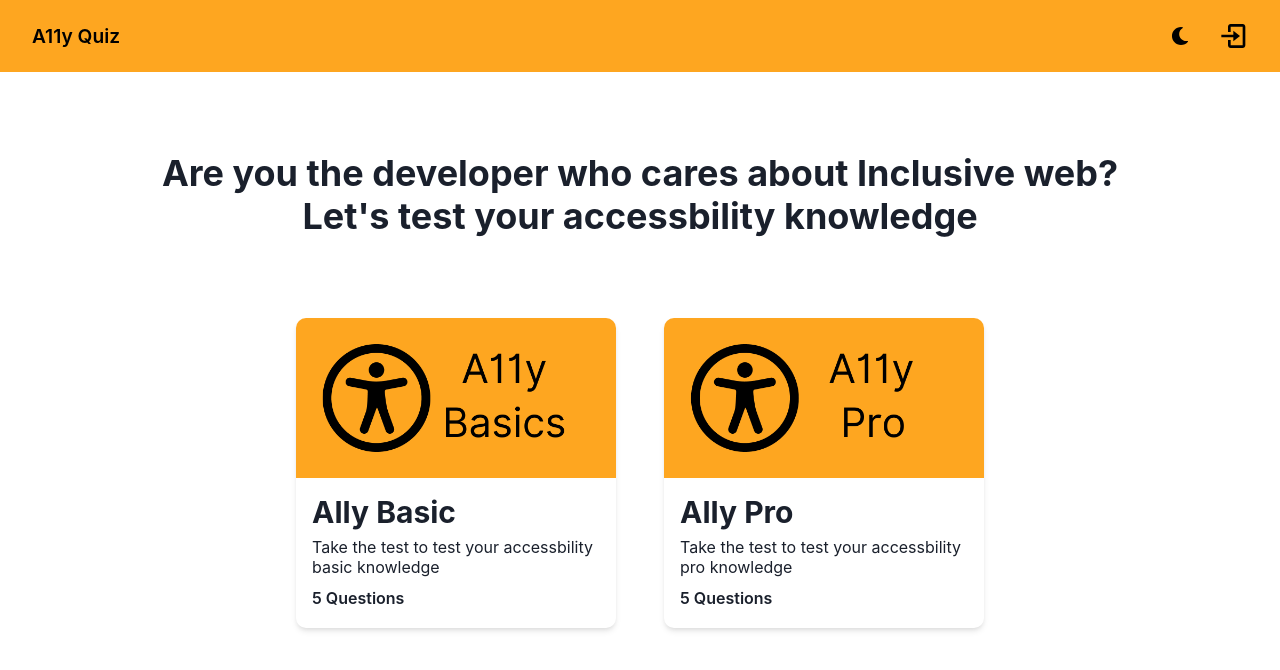
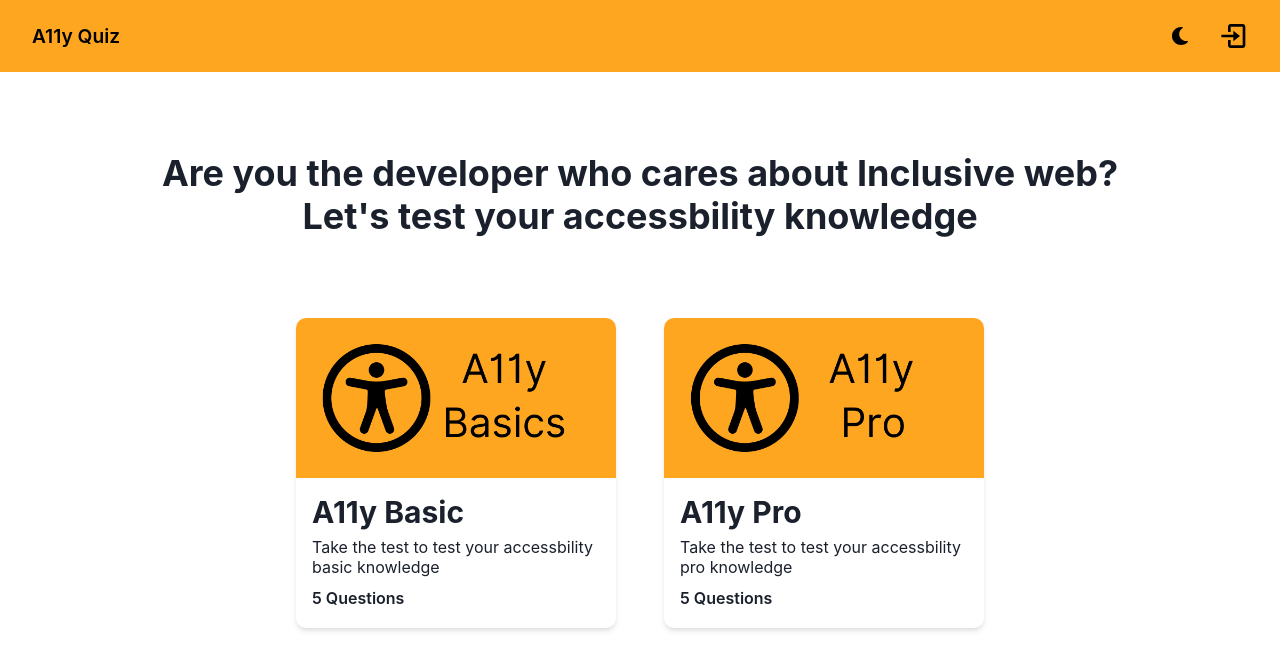
Before and after one commit to manismk/allyquiz, a React (Create React App) app: page / in a window 1280 px wide. Shown: the top 670 px of the page. Built offline with nearby package versions, Linux system fonts and the light colour scheme; no server answers.

Commit message:
fix: changed ally to a11y in misspelled places

```diff
--- a/src/data/quiz.ts
+++ b/src/data/quiz.ts
@@ -27,7 +27,7 @@ export const Quizes: quizesType = {
     {
       name: "ally-basic",
       path: "/ally-basic",
-      spacedName: "Ally Basic",
+      spacedName: "A11y Basic",
       shortName: "basic",
       questions: [
         {
@@ -170,7 +170,7 @@ export const Quizes: quizesType = {
       name: "ally-pro",
       path: "/ally-pro",
       shortName: "pro",
-      spacedName: "Ally Pro",
+      spacedName: "A11y Pro",
       questions: [
         {
           questionNo: 1,
--- a/src/pages/leaderboard/Leaderboard.tsx
+++ b/src/pages/leaderboard/Leaderboard.tsx
@@ -149,7 +149,7 @@ export const Leaderboard = () => {
                     </Td>
 
                     <Td px="1rem" textAlign="center">
-                      {test.quiz.name}
+                      {test.quiz.name.replace("Ally", "A11y")}
                     </Td>
                     <Td px="1rem" textAlign="center">
                       <Tooltip
--- a/src/pages/profile/Profile.tsx
+++ b/src/pages/profile/Profile.tsx
@@ -124,7 +124,9 @@ export const Profile = () => {
                 {userData.tests.map((test, index) => (
                   <Tr key={test.sid}>
                     <Td textAlign="center">{index + 1}</Td>
-                    <Td textAlign="center">{test.quiz.name}</Td>
+                    <Td textAlign="center">
+                      {test.quiz.name.replace("Ally", "A11y")}
+                    </Td>
                     <Td textAlign="center">{test.score}</Td>
                     <Td textAlign="center">
                       <Tooltip
```
